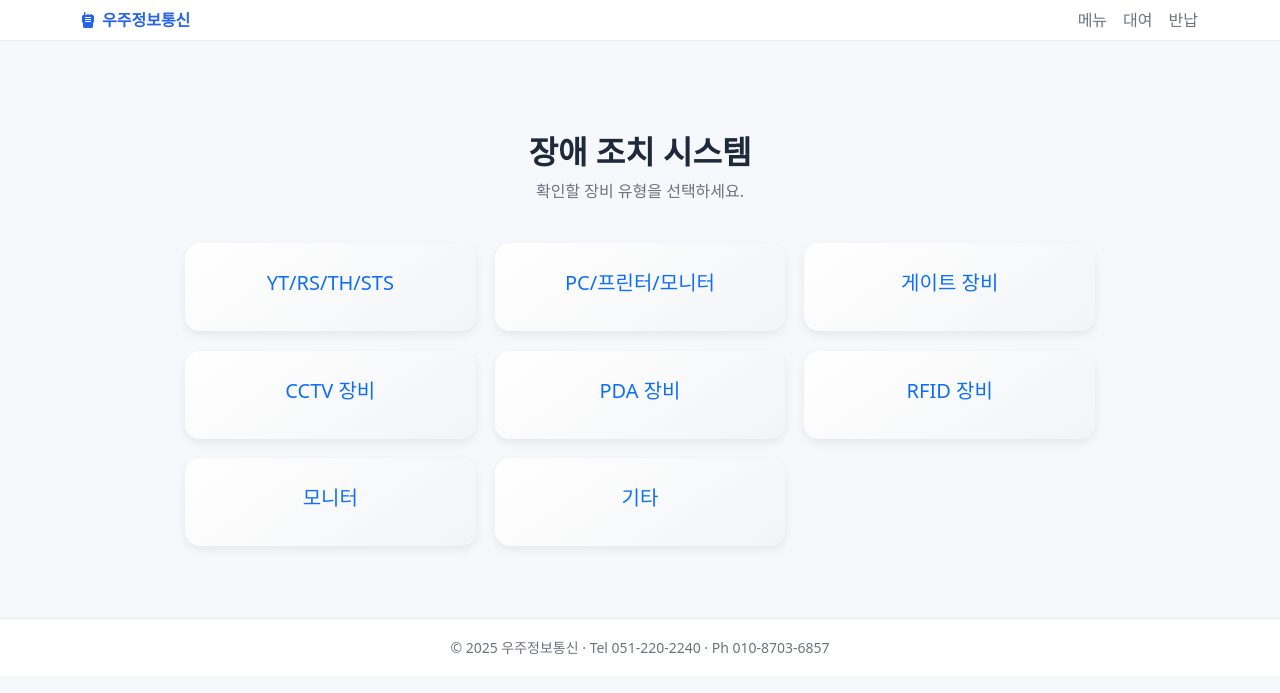
After one commit to Seungyun6857/hjnc_rental, a Flask app: page /fault/select in a window 1280 px wide. The commit adds this page. Shown: the top 693 px of the page. Run offline with Flask 3, Linux system fonts and the light colour scheme.

Commit message:
메뉴얼

```diff
--- a/app.py
+++ b/app.py
@@ -348,14 +348,80 @@ def _build_equipment_filters(req):
 # ---------------------------------------------------------------------
 # 사용자 메뉴
 # ---------------------------------------------------------------------
-@app.route("/")
+@app.route('/')
 def index():
-    return render_template("index.html")
-
-@app.route("/user_menu")
+    return render_template('index.html')
+
+# 사용자 선택 페이지
+@app.route('/user')
+def user_choice():
+    return render_template('user_choice.html')
+
+# 장비 대여 메뉴
+@app.route('/user/menu')
 def user_menu():
-    return render_template("user_menu.html")
-
+    return render_template('user_menu.html')
+
+
+# ---------------------------------------------------------------------
+# 1️⃣ 장애조치 대분류 선택 페이지
+# ---------------------------------------------------------------------
+@app.route("/fault/select")
+def fault_select():
+    """
+    메인 페이지 — 사용자가 장비 종류(YT, RS, STS, PC 등)를 선택하는 화면
+    """
+    return render_template("fault_select.html")
+
+
+# ---------------------------------------------------------------------
+# 2️⃣ 장비별 중분류 페이지 (fault_category 폴더 내의 HTML 로드)
+# ---------------------------------------------------------------------
+@app.route("/fault/<category>")
+def fault_category(category):
+    """
+    예시:
+    /fault/yt      → templates/fault_category/yt_category.html
+    /fault/sts     → templates/fault_category/sts_category.html
+    /fault/rs      → templates/fault_category/rs_category.html
+    /fault/pc      → templates/fault_category/pc_category.html
+    /fault/printer → templates/fault_category/printer_category.html
+    /fault/monitor → templates/fault_category/monitor_category.html
+    /fault/gate    → templates/fault_category/gate_category.html
+    /fault/cctv    → templates/fault_category/cctv_category.html
+    /fault/pda     → templates/fault_category/pda_category.html
+    /fault/rfid    → templates/fault_category/rfid_category.html
+    /fault/etc     → templates/fault_category/etc_category.html
+    """
+
+    category = category.strip().lower()
+    template_name = f"fault_category/{category}_category.html"
+    full_path = os.path.join(app.template_folder, template_name)
+
+    if os.path.exists(full_path):
+        return render_template(template_name)
+    else:
+        abort(404)  # 해당 장비용 HTML이 없을 경우
+
+
+# ---------------------------------------------------------------------
+# 3️⃣ 조치 요령 페이지 (fault_guides 폴더 내의 HTML 로드)
+# ---------------------------------------------------------------------
+@app.route("/fault/guide/<guide_id>")
+def fault_guide(guide_id):
+    """
+    예시:
+    /fault/guide/yt_device_connect → templates/fault_guides/yt_device_connect.html
+    /fault/guide/printer_paper_jam → templates/fault_guides/printer_paper_jam.html
+    """
+
+    path = f"fault_guides/{guide_id}.html"
+    full_path = os.path.join(app.template_folder, path)
+
+    if os.path.exists(full_path):
+        return render_template(path)
+    else:
+        abort(404)
 
 # ---------------------------------------------------------------------
 # 대여 흐름
--- /dev/null
+++ b/templates/fault_select.html
@@ -0,0 +1,115 @@
+{% extends "base.html" %}
+{% block title %}장애조치 시스템{% endblock %}
+{% block content %}
+<style>
+  .fault-header {
+    text-align: center;
+    margin-top: 60px;
+  }
+
+  .fault-header h2 {
+    font-weight: 700;
+    font-size: 2rem;
+    color: #1e293b;
+  }
+
+  .fault-header p {
+    color: #6b7280;
+    font-size: 1rem;
+    margin-top: 8px;
+  }
+
+  .fault-grid {
+    display: grid;
+    grid-template-columns: repeat(auto-fit, minmax(220px, 1fr));
+    gap: 1.2rem;
+    max-width: 950px;
+    margin: 40px auto;
+    padding: 0 20px;
+  }
+
+  .fault-card {
+    border-radius: 15px;
+    padding: 28px 10px;
+    background: linear-gradient(145deg, #ffffff, #f3f4f6);
+    box-shadow: 0 4px 10px rgba(0,0,0,0.07);
+    transition: all 0.25s ease-in-out;
+    text-align: center;
+    cursor: pointer;
+  }
+
+  .fault-card:hover {
+    background: linear-gradient(145deg, #2563eb, #1e40af);
+    color: white;
+    transform: translateY(-5px);
+    box-shadow: 0 8px 18px rgba(37,99,235,0.25);
+  }
+
+  .fault-card i {
+    font-size: 2.2rem;
+    color: #2563eb;
+    margin-bottom: 12px;
+    transition: 0.3s;
+  }
+
+  .fault-card:hover i {
+    color: white;
+    transform: scale(1.15);
+  }
+
+  .footer-info {
+    text-align: center;
+    font-size: 0.9rem;
+    color: #9ca3af;
+    margin-top: 50px;
+  }
+</style>
+
+<div class="fault-header">
+  <h2><i class="bi bi-gear-fill text-primary"></i> 장애 조치 시스템</h2>
+  <p>확인할 장비 유형을 선택하세요.</p>
+</div>
+
+<div class="fault-grid">
+  <a href="{{ url_for('fault_category', category='yt') }}" class="fault-card text-decoration-none">
+    <i class="bi bi-truck"></i>
+    <h5>YT/RS/TH/STS</h5>
+  </a>
+
+  <a href="{{ url_for('fault_category', category='pc') }}" class="fault-card text-decoration-none">
+    <i class="bi bi-pc-display"></i>
+    <h5>PC/프린터/모니터</h5>
+  </a>
+
+  <a href="{{ url_for('fault_category', category='gate') }}" class="fault-card text-decoration-none">
+    <i class="bi bi-door-closed"></i>
+    <h5>게이트 장비</h5>
+  </a>
+
+  <a href="{{ url_for('fault_category', category='cctv') }}" class="fault-card text-decoration-none">
+    <i class="bi bi-camera-video"></i>
+    <h5>CCTV 장비</h5>
+  </a>
+
+  <a href="{{ url_for('fault_category', category='pda') }}" class="fault-card text-decoration-none">
+    <i class="bi bi-phone"></i>
+    <h5>PDA 장비</h5>
+  </a>
+
+  <a href="{{ url_for('fault_category', category='rfid') }}" class="fault-card text-decoration-none">
+    <i class="bi bi-broadcast"></i>
+    <h5>RFID 장비</h5>
+  </a>
+
+  <a href="{{ url_for('fault_category', category='monitor') }}" class="fault-card text-decoration-none">
+    <i class="bi bi-display"></i>
+    <h5>모니터</h5>
+  </a>
+
+  <a href="{{ url_for('fault_category', category='etc') }}" class="fault-card text-decoration-none">
+    <i class="bi bi-tools"></i>
+    <h5>기타</h5>
+  </a>
+</div>
+
+{% endblock %}
```
Also changed, not shown: templates/fault_category/cctv_category.html (added, +11 -0 lines), templates/fault_category/etc_category.html (added, +11 -0 lines), templates/fault_category/gate_category.html (added, +11 -0 lines), templates/fault_category/pc_category.html (added, +22 -0 lines), templates/fault_category/pda_category.html (added, +11 -0 lines), templates/fault_category/rfid_category.html (added, +11 -0 lines), templates/fault_category/yt_category.html (added, +20 -0 lines), templates/index.html (+52 -11 lines), templates/user_choice.html (added, +9 -0 lines).
